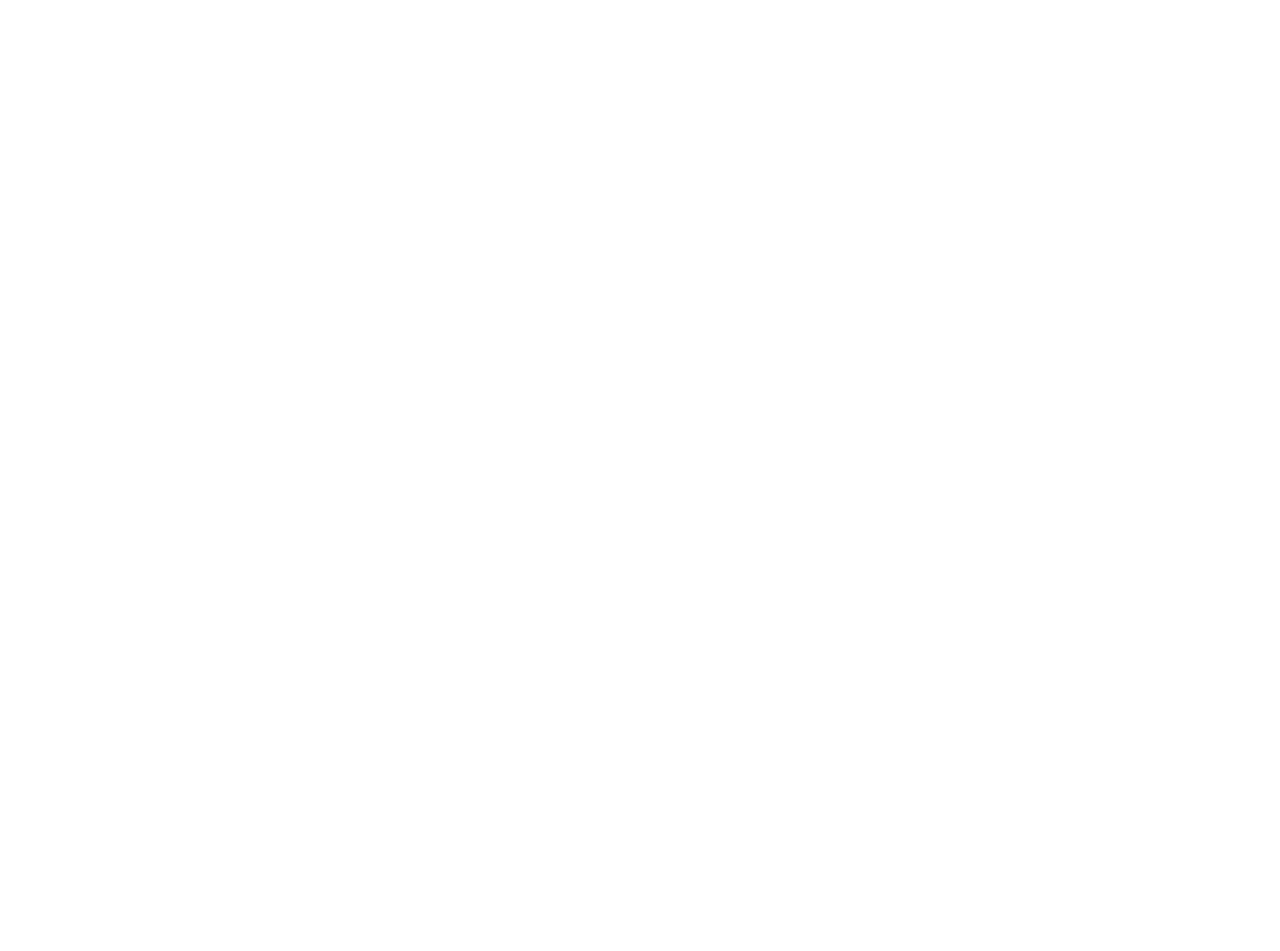
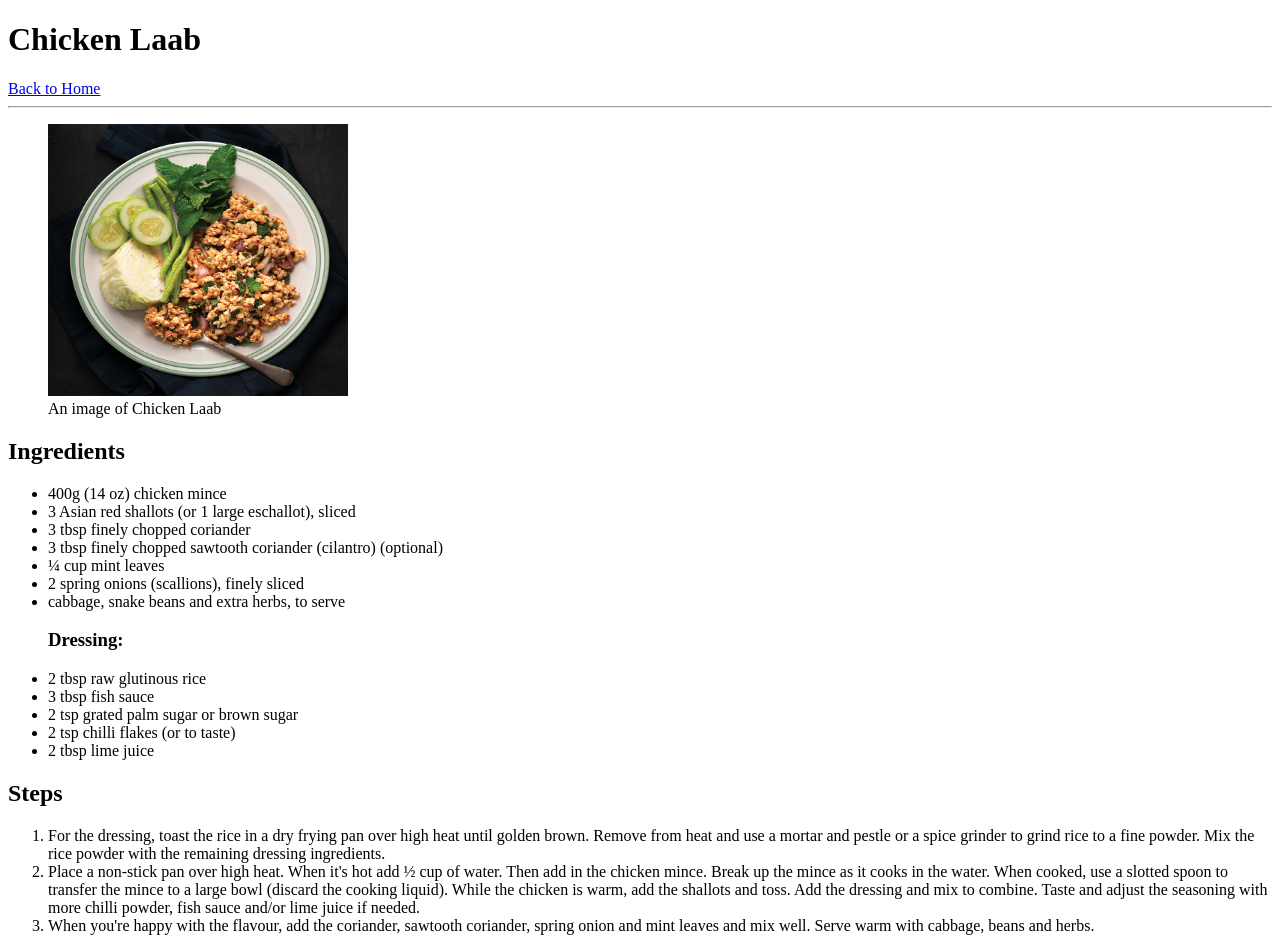
Before and after one commit to Selullie/odin-recipes, a plain HTML site: page recipes/chicken-laab.html in a window 1280 px wide. Before the commit the page ends 800 px from the top, so only its background shows below. Drawn offline with Linux system fonts and the light colour scheme.

Commit message:
Filled out chicken laab page with steps and ingredients.

```diff
--- a/recipes/chicken-laab.html
+++ b/recipes/chicken-laab.html
@@ -1,11 +1,57 @@
 <!DOCTYPE html>
 <html lang="en">
+
 <head>
     <meta charset="UTF-8">
     <meta name="viewport" content="width=device-width, initial-scale=1.0">
     <title>Odin Recipes | Chicken Laab</title>
 </head>
+
 <body>
+    <h1>Chicken Laab</h1>
+    <a href="../index.html">Back to Home</a>
+    <hr>
+    <figure>
+        <img src="/img/chicken-laab.jpg" alt="Chicken Laab Image" width="300" height="272">
+        <figcaption>An image of Chicken Laab</figcaption>
+    </figure>
+    <h2>Ingredients</h2>
+    <ul>
+        <li>400g (14 oz) chicken mince</li>
+        <li>3 Asian red shallots (or 1 large eschallot), sliced</li>
+        <li>3 tbsp finely chopped coriander</li>
+        <li>3 tbsp finely chopped sawtooth coriander (cilantro) (optional)</li>
+        <li>¼ cup mint leaves</li>
+        <li>2 spring onions (scallions), finely sliced</li>
+        <li>cabbage, snake beans and extra herbs, to serve</li>
+        <h3>Dressing:</h3>
+        <li>2 tbsp raw glutinous rice</li>
+        <li>3 tbsp fish sauce</li>
+        <li>2 tsp grated palm sugar or brown sugar</li>
+        <li>2 tsp chilli flakes (or to taste)</li>
+        <li>2 tbsp lime juice</li>
+    </ul>
+    <h2>Steps</h2>
+    <ol>
+        <li>
+            For the dressing, toast the rice in a dry frying pan over high heat until golden brown. Remove from heat and
+            use a mortar and pestle or a spice grinder to grind rice to a fine powder. Mix the rice powder with the
+            remaining dressing ingredients.
+        </li>
 
+        <li>
+            Place a non-stick pan over high heat. When it's hot add ½ cup of water. Then add in the chicken mince. Break
+            up the mince as it cooks in the water. When cooked, use a slotted spoon to transfer the mince to a large
+            bowl (discard the cooking liquid). While the chicken is warm, add the shallots and toss. Add the dressing
+            and mix to combine. Taste and adjust the seasoning with more chilli powder, fish sauce and/or lime juice if
+            needed.
+        </li>
+
+        <li>
+            When you're happy with the flavour, add the coriander, sawtooth coriander, spring onion and mint leaves and
+            mix well. Serve warm with cabbage, beans and herbs.
+        </li>
+    </ol>
 </body>
+
 </html>
```
